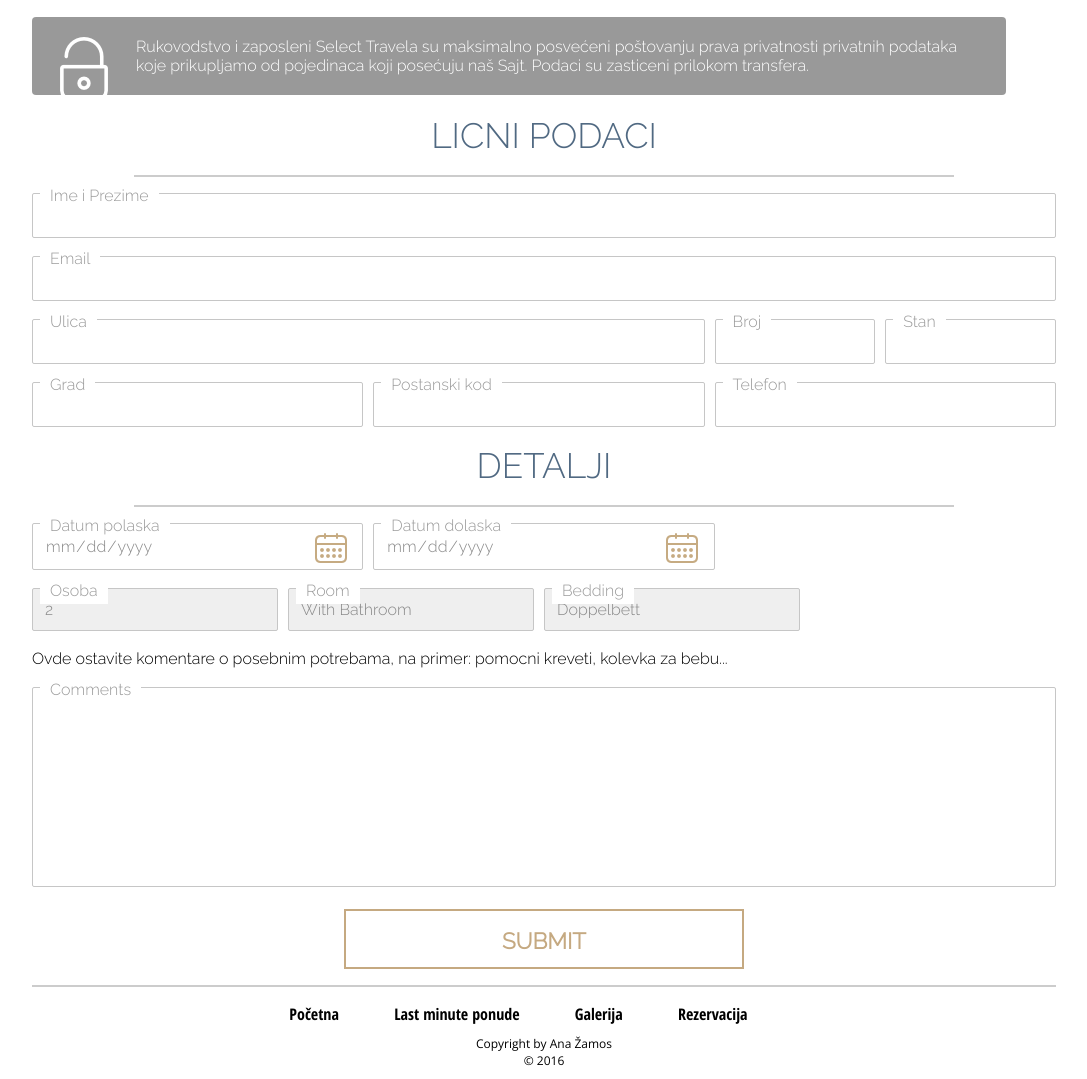
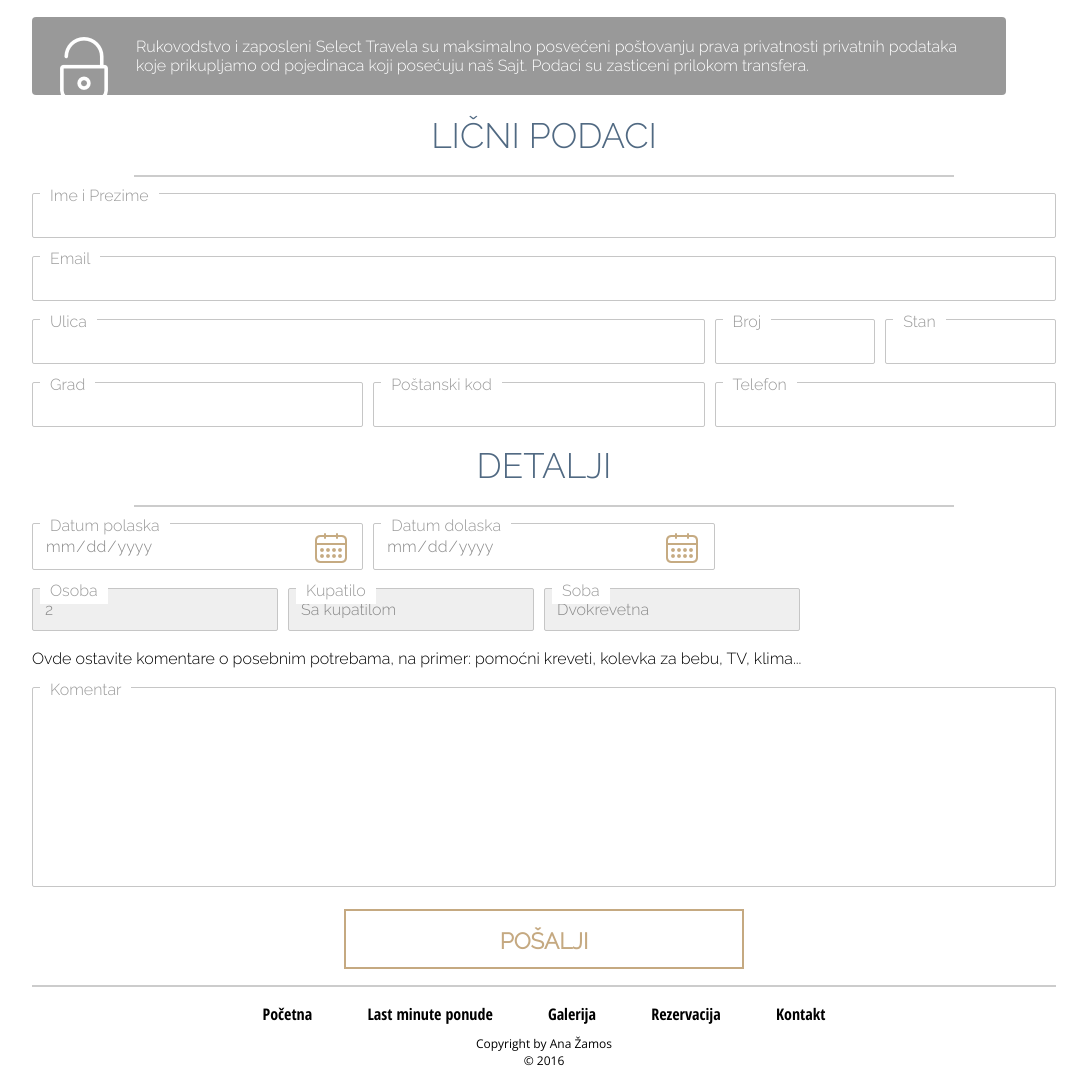
Before and after one commit to rasko-lazic/SelectTravel, a plain HTML site: page rezervacija.html in a window 1280 px wide. Shown: the part 621-1700 px from the top of the page, without its empty margins (96-1183 px from the left). Drawn offline with nearby package versions, Linux system fonts and the light colour scheme.

Commit message:
comments added

```diff
--- a/css/rezervacija.css
+++ b/css/rezervacija.css
@@ -29,6 +29,8 @@ html{
     float: right;
 }
 
+/*smanjena navigacija*/
+
 .narrow-nav {
     display: none;
     float: right;
@@ -44,6 +46,8 @@ html{
 .narrow-nav:hover .dropdown-content {
     display: block;
 }
+
+/*sendvič navigacija*/
 
 .dropdown-content {
     display: none;
@@ -75,6 +79,8 @@ html{
     color: #c5a981;
 }
 
+/*standardna navigacija*/
+
 .standard-nav ul {
     text-align: center;
     margin-top: 25px;
@@ -83,6 +89,8 @@ html{
 .standard-nav ul li {
     display: inline;
 }
+
+/*navigacija boja i detalji*/
 
 .link {
     display: inline;
@@ -100,7 +108,7 @@ html{
     color: #c5a981;
 }
 
-/*--------------------------------------------------------------------------------------------------------------------------------------*/
+/*------------------rezervacija------------------------------*/
 
 .reservation {
 	text-align: center;
@@ -138,7 +146,7 @@ html{
 	padding: 30px;
 	text-align: left;
 	border-radius: 4px;
-	background: rgba(63,176,172, 0.4)
+	background: rgba(197, 169, 129, 0.4)
 }
 
 .security {
@@ -156,7 +164,7 @@ html{
 .reservation-info .security img {
 	margin-right: 20px;
 }
-/*--------------------------------------------------------------------------------------------------------------------------------------*/
+/*--------------------rezervacija forma----------------------------*/
 
 .reservation-form {
 	width:60%;
@@ -241,6 +249,8 @@ h2.heading {
 	height: 200px;
 }
 
+/*dugme*/
+
 button {
     text-align: center;
     height: 60px;
@@ -270,7 +280,7 @@ button:hover {
 }
 
 
-/*--------------------------------------------------------------------------------------------------------------------------------------*/
+/*---------------footer----------------------*/
 
 footer ul li {
 	display: inline;
@@ -302,6 +312,8 @@ footer p{
 footer ul{
 	text-align: center;
 }
+
+/*media*/
 
 /* Extra small devices (phones, less than 768px) */
 @media screen and (max-width: 767px) {
@@ -361,6 +373,8 @@ footer ul{
 }
  }
 
+/*media*/
+
 /* Small devices (tablets, 768px and up) */
 @media screen and (min-width: 768px) and (max-width: 991px) {
 	html {
@@ -396,6 +410,8 @@ footer ul{
 	}
  }
 
+/*media*/
+
 /* Medium devices (desktops, 992px and up) */
 @media screen and (min-width: 992px) and (max-width: 1199px) {
 	html {
@@ -425,6 +441,8 @@ footer ul{
 	}
  }
 
+ /*media*/
+
  @media screen and (min-width: 1200px) and (max-width: 1499px) {
  	.reservation-info {
 		width: 100%;
--- a/rezervacija.html
+++ b/rezervacija.html
@@ -4,7 +4,7 @@
         <meta charset="utf-8">
         <meta http-equiv="X-UA-Compatible" content="IE=edge">
         <meta author="Ana Žamos zamos.ana@gmail.com">
-        <meta keywords="Na ovom sajtu ćete naći sva dešavanja vezana za muzičke festivale širom Evrope. Pomoću nas možete rezervisati karte koje će potom biti dostavljene na Vašu kućnu adresu.">
+        <meta keywords="Online rezervacija avio karata i aranžmana ... Select travel Vam nudi kompletnu uslugu prevoza putničkim vozilima! Kliknite ovde za više detalja.">
         <meta name="viewport" content="width=device-width, initial-scale=1">
 
         <link rel="icon" type="image/png" href="img/icon.png">
@@ -19,6 +19,7 @@
             <a class="navbar-brand" href="index.html">
                 <img src="img/logo.png" alt="SelectTravel logo" />
             </a>
+            <!--smanjena navigacija-->
             <div class="narrow-nav">
                 <img src="fonts/menu-icon.png" class="dropdown-button">
                 <div class="dropdown-content">
@@ -31,6 +32,7 @@
                     </ul>
                 </div>
             </div>
+            <!--standardna navigacija-->
             <div class="standard-nav">
                 <ul>
                     <li><a href="index.html" class="link">POČETNA</a></li>
@@ -42,6 +44,7 @@
             </div>
         </header>
         <!--header end-->
+        <!--rezervisano ponuda-->
         <section class="reservation">
             <div class="reservation-info">
                 <h2>REZERVACIJA</h2>
@@ -65,14 +68,16 @@
                     Kabinski prtljag<br>
                     Putno zdravstveno osiguranje<br>
                 </p>
+                <!--mere predustrožnosti-->
                 <p class="security">
                     <img src="fonts/padlock-icon.png" class="float-left">
                     Rukovodstvo i zaposleni Select Travela su maksimalno posvećeni poštovanju prava privatnosti privatnih podataka koje prikupljamo od pojedinaca koji posećuju naš Sajt. Podaci su zasticeni prilokom transfera.
                 </p>
             </div>
+            <!--rezervacija forma-->
             <div class="reservation-form">
                 <div class="basic-info">
-                    <h2 class="heading">LICNI PODACI</h2>
+                    <h2 class="heading">LIČNI PODACI</h2>
                     <hr class="divider">
                     <div class="controls">
                         <input type="text" class="floatLabel" name="name">
@@ -112,7 +117,7 @@
                         <div class="col-4">
                             <div class="controls">
                                 <input type="text" class="floatLabel" name="post-code">
-                                <label for="post-code">Postanski kod</label>
+                                <label for="post-code">Poštanski kod</label>
                             </div>
                         </div>
                         <div class="col-4">
@@ -123,6 +128,7 @@
                         </div>
                     </div>
                 </div>
+                <!--detalji forma-->
                 <div class="details">
                     <h2 class="heading">Detalji</h2>
                     <hr class="divider">
@@ -154,33 +160,34 @@
                         <div class="col-3">
                             <div class="controls">
                                 <select class="floatLabel">
-                                    <option value="deluxe" selected>With Bathroom</option>
-                                    <option value="Zuri-zimmer">Without Bathroom</option>
+                                    <option value="deluxe" selected>Sa kupatilom</option>
+                                    <option value="Zuri-zimmer">Bez kupatila</option>
                                 </select>
-                                <label>Room</label>
+                                <label>Kupatilo</label>
                             </div>
                         </div>
                         <div class="col-3">
                             <div class="controls">
                                 <select class="floatLabel">
-                                    <option value="single-bed">Zweibett</option>
-                                    <option value="double-bed" selected>Doppelbett</option>
+                                    <option value="single-bed">Jednokrevetna</option>
+                                    <option value="double-bed" selected>Dvokrevetna</option>
                                 </select>
-                                <label>Bedding</label>
+                                <label>Soba</label>
                             </div>
                         </div>
                     </div>
-                    <p class="info-text">Ovde ostavite komentare o posebnim potrebama, na primer: pomocni kreveti, kolevka za bebu...</p>
+                    <p class="info-text">Ovde ostavite komentare o posebnim potrebama, na primer: pomoćni kreveti, kolevka za bebu, TV, klima...</p>
                     <br>
                     <div class="controls">
                         <textarea name="comments" class="floatLabel" id="comments"></textarea>
-                        <label for="comments">Comments</label>
+                        <label for="comments">Komentar</label>
                     </div>
-                    <button type="submit" value="Submit">Submit</button>
+                    <a href="kontakt.html"><button type="submit" value="Submit">Pošalji</abutton>
                 </div>
             </div>
         </section>
         <!--reservation end-->
+        <!--footer-->
         <hr class="divider">
         <footer>
             <ul>
@@ -188,6 +195,7 @@
                 <li><a href="lastminute.html">Last minute ponude</a></li>
                 <li><a href="galerija.html"> Galerija</a></li>
                 <li><a href="rezervacija.html">Rezervacija</a></li>
+                <li><a href="kontakt.html">Kontakt</a></li>
             </ul>
             <p>Copyright by Ana Žamos <br>&copy 2016</p>
         </footer>
```
Also changed, not shown: css/galerija.css (+7 -1 lines), css/index.css (+12 -3 lines), css/kontakt.css (+9 -0 lines), css/lastminute.css (+12 -2 lines), galerija.html (+6 -1 lines), index.html (+9 -4 lines), kontakt.html (+7 -1 lines), lastminute.html (+11 -5 lines).
